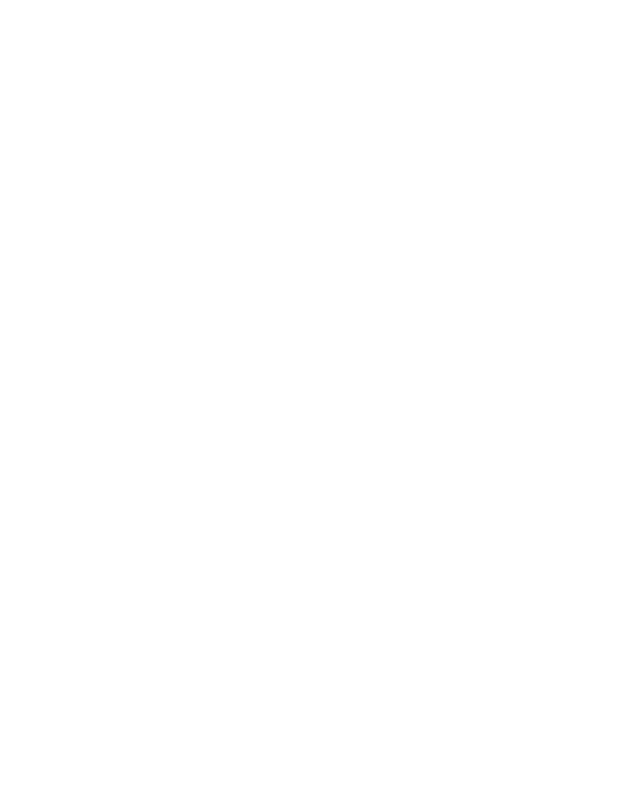
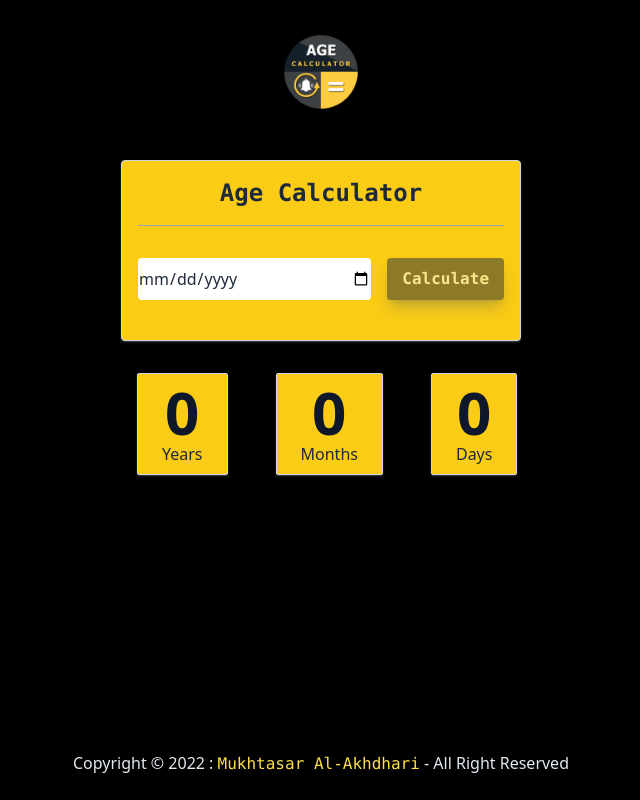
Before and after one commit to mukhtasar93/age-calculator, a plain HTML site: page index.html in a window 1280 px wide. Shown: the whole page, without its empty margins (319-959 px from the left). Drawn offline with nearby package versions, Linux system fonts and the light colour scheme.

Commit message:
add template index.html

```diff
--- a/index.html
+++ b/index.html
@@ -8,6 +8,42 @@
 		<script src="https://cdn.tailwindcss.com"></script>
 	</head>
 	<body class="font-sans">
+		<div class="bg-black h-screen w-full px-2 py-40">
+			<div class="max-w-[400px] mx-auto bg-yellow-400 px-4 py-4 border border-sm border-slate-300 rounded shadow-sm shadow-slate-200/30">
+				<div class="flex justify-center max-w-[480px] my-4 py-4 absolute inset-x-0 top-0 mx-auto px-2">
+					<img class="hover:animate-none w-[80px]" src="icon.png" alt="" />
+				</div>
+				<div class="border-b border-slate-400 mb-2">
+					<h2 class="font-mono text-2xl text-slate-800 font-bold mb-4 text-center">Age Calculator</h2>
+				</div>
+				<div class="flex gap-4 py-2 text-slate-200">
+					<input type="date" class="flex-auto my-4 py-2 w-80 text-slate-800 rounded" />
+					<button
+						class="animate-pulse flex-auto w-40 font-mono my-4 py-2 bg-slate-800 shadow-lg shadow-slate-600/60 hover:shadow-slate-800/80 hover:animate-none hover:bg-slate-900 text-md text-white font-bold rounded"
+						id="calculate"
+					>
+						Calculate
+					</button>
+				</div>
+			</div>
+			<div class="flex gap-12 max-w-[400px] mx-auto pl-4 py-8">
+				<div class="bg-yellow-400 border border-sm border-slate-300 px-6 py-2 rounded-sm shadow-sm shadow-slate-200/30">
+					<p class="font-bold text-center text-6xl text-slate-900" id="year">0</p>
+					<p class="text-center text-slate-800">Years</p>
+				</div>
+				<div class="bg-yellow-400 border border-sm border-slate-300 px-6 py-2 rounded-sm shadow-sm shadow-slate-200/30">
+					<p class="font-bold text-center text-6xl text-slate-900" id="month">0</p>
+					<p class="text-center text-slate-800">Months</p>
+				</div>
+				<div class="bg-yellow-400 border border-sm border-slate-300 px-6 py-2 rounded-sm shadow-sm shadow-slate-200/30">
+					<p class="font-bold text-center text-6xl text-slate-900" id="day">0</p>
+					<p class="text-center text-slate-800">Days</p>
+				</div>
+			</div>
+			<div class="px-2 py-6 absolute inset-x-0 bottom-0">
+				<p class="text-center text-slate-200">Copyright &copy; 2022 : <a href="#" class="font-mono text-yellow-300 hover:text-yellow-400 hover:underline">Mukhtasar Al-Akhdhari</a> - All Right Reserved</p>
+			</div>
+		</div>
 		<script src="script.js" type="text/javascript"></script>
 	</body>
 </html>
```
